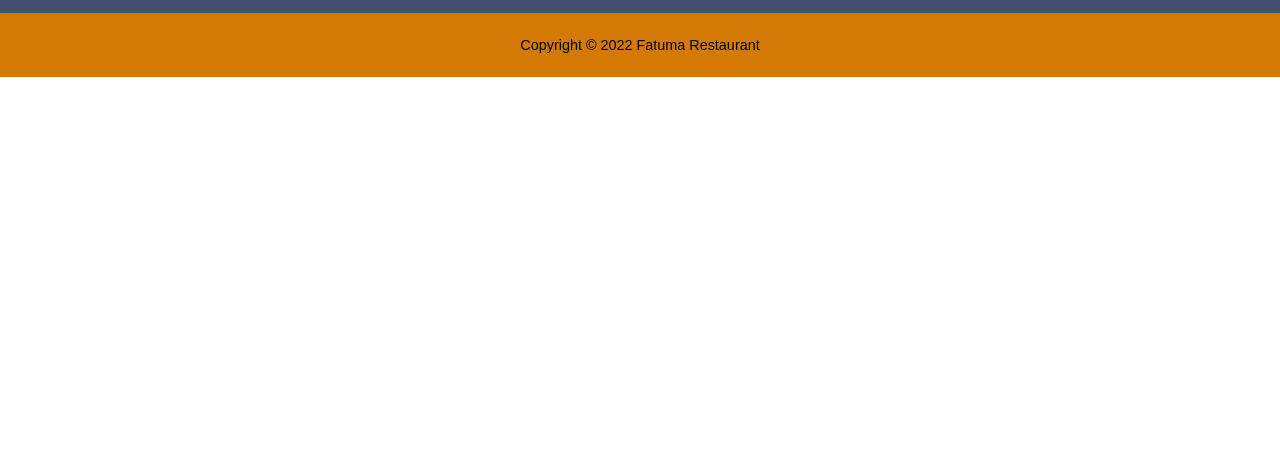
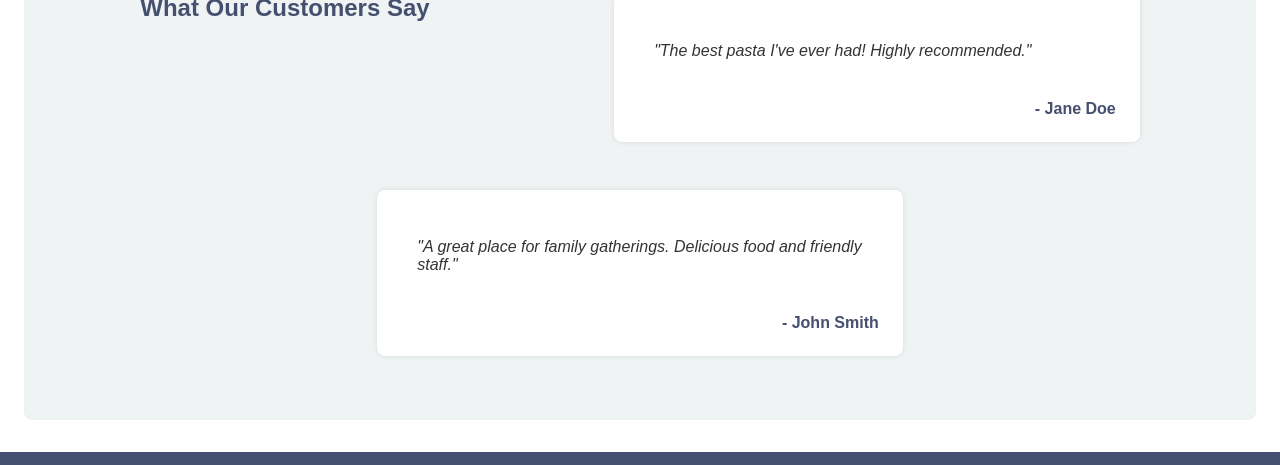
Before and after one commit to nimco-yusuf/week-two-project, a plain HTML site: page index.html in a window 1280 px wide. Shown: the part 1679-2144 px from the top of the page. Before the commit the page ends 1756 px from the top, so only its background shows below. Drawn offline with Linux system fonts and the light colour scheme.

Commit message:
corrected the image size and added new html and css testemonial section and styled them

```diff
--- a/index.html
+++ b/index.html
@@ -76,6 +76,19 @@
     </form>
   </div>
 
+  <section class="testimonials">
+    <h2>What Our Customers Say</h2>
+    <div class="testimonial">
+      <p>"The best pasta I've ever had! Highly recommended."</p>
+      <span>- Jane Doe</span>
+    </div>
+    <div class="testimonial">
+      <p>"A great place for family gatherings. Delicious food and friendly staff."</p>
+      <span>- John Smith</span>
+    </div>
+  </section>
+
+
   <!-- footer -->
   <footer>
     <div class="top">
--- a/style.css
+++ b/style.css
@@ -32,6 +32,7 @@ nav a{
     text-decoration:none;
     padding:0.4rem;
     font-size:0.8rem;
+    transition: color 0.3s ease;
 
 }
 a:hover{
@@ -142,6 +143,42 @@ button{
     padding: 0rem 6.1rem;
     width:100%;
 }
+.testimonials {
+    background-color: rgb(239, 243, 244);
+    padding: 2rem;
+    margin: 2rem 1.5rem;
+    border-radius: 0.5rem;
+  }
+
+  .testimonials h2 {
+    text-align: center;
+    margin-bottom: 1.5rem;
+    font-size: 1.5rem;
+    color: #454f6f;
+  }
+
+  .testimonial {
+    background-color: #fff;
+    padding: 1.5rem;
+    margin-bottom: 1rem;
+    border-radius: 0.5rem;
+    box-shadow: 0 0 5px rgba(0, 0, 0, 0.1);
+  }
+
+  .testimonial p {
+    font-style: italic;
+    margin-bottom: 1rem;
+    font-size: 1rem;
+    color: #333;
+  }
+
+  .testimonial span {
+    display: block;
+    text-align: right;
+    font-weight: bold;
+    color: #454f6f;
+  }
+
 @media (min-width: 400px){
 
     body{
@@ -218,6 +255,15 @@ button{
         flex-direction:column;
         width:100%;
     }
+    .testimonials {
+        display: flex;
+        justify-content: space-around;
+        flex-wrap: wrap;
+      }
+      .testimonial {
+        width: 45%;
+        margin-bottom: 2rem;
+      }
 
 
 
```
